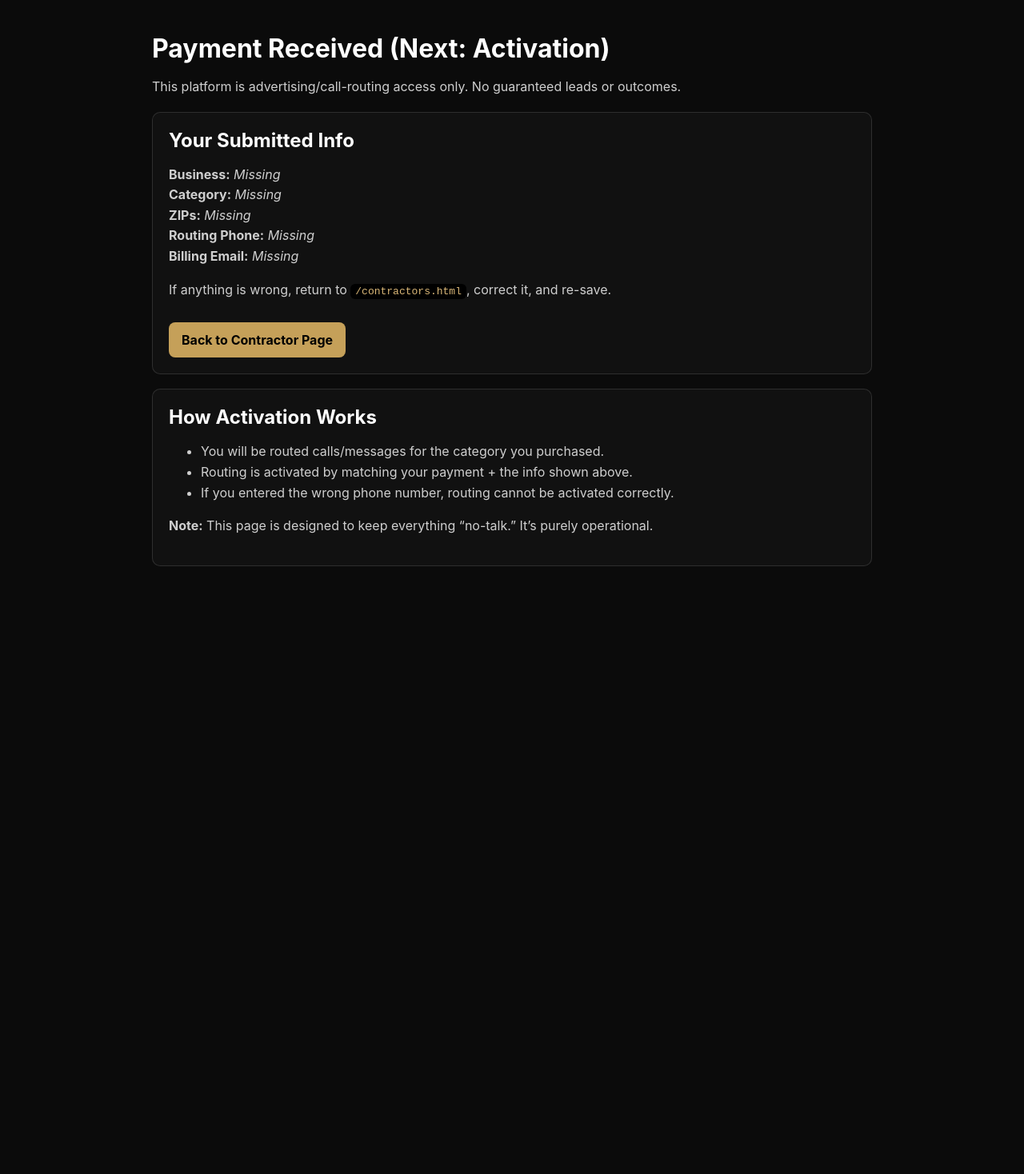
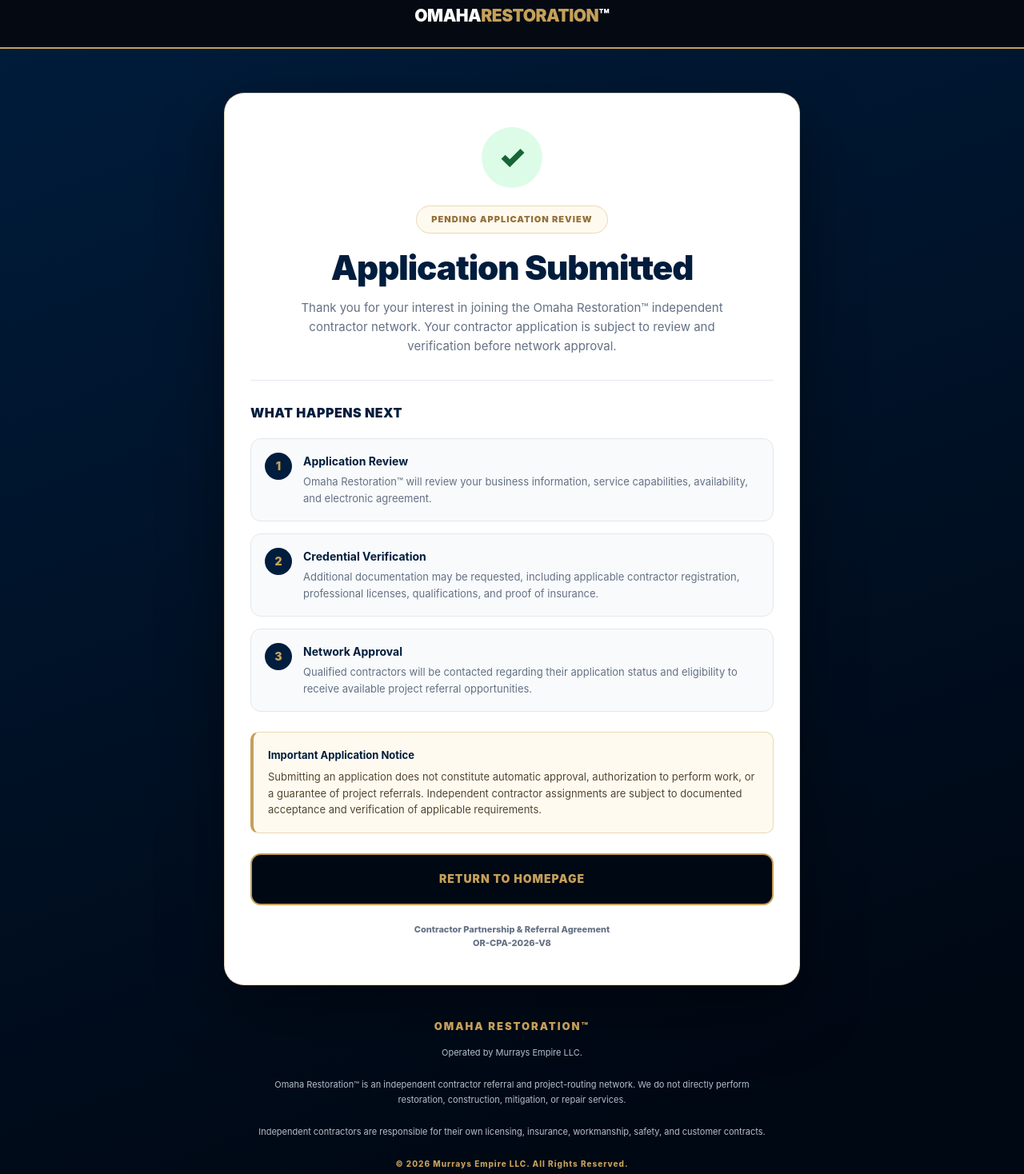
Before and after one commit to crapsedge/promptplug, a plain HTML site: page contractor-success.html in a window 1280 px wide. Shown: the part 19-1487 px from the top of the page at 80% size. Before the commit the page ends 800 px from the top, so only its background shows below. Drawn offline with Linux system fonts and the light colour scheme.

Commit message:
Update contractor-success.html

```diff
--- a/contractor-success.html
+++ b/contractor-success.html
@@ -1,53 +1,438 @@
 <!DOCTYPE html>
 <html lang="en">
 <head>
-  <meta charset="UTF-8" />
-  <meta name="viewport" content="width=device-width, initial-scale=1.0" />
-  <title>Activation | Omaha Restoration</title>
-  <meta name="robots" content="noindex, nofollow" />
+
+<meta charset="UTF-8">
+
+<meta name="viewport"
+content="width=device-width, initial-scale=1.0">
+
+<meta name="robots" content="noindex,nofollow">
+
+<title>Application Submitted | Omaha Restoration™</title>
+
 <style>
-    body { margin:0; font-family:-apple-system,BlinkMacSystemFont,"Segoe UI",Roboto,sans-serif; background:#0b0b0b; color:#fff; }
-    .wrap { max-width:900px; margin:auto; padding:60px 25px; }
-    .box { background:#111; border:1px solid rgba(255,255,255,0.12); border-radius:10px; padding:20px; margin-top:18px; }
-    h1 { margin:0 0 10px; }
-    p, li { color:#cfcfcf; line-height:1.6; }
-    code { background:#000; padding:2px 6px; border-radius:6px; color:#dab777; }
-    .btn { display:inline-block; margin-top:12px; padding:12px 16px; background:#c5a059; color:#000; text-decoration:none; font-weight:700; border-radius:8px; }
+
+:root{
+--navy:#001d3d;
+--dark:#000814;
+--gold:#c5a059;
+--white:#ffffff;
+--green:#166534;
+--text:#172231;
+--muted:#647184;
+--line:#e3e7ed;
+}
+
+*{
+box-sizing:border-box;
+}
+
+body{
+margin:0;
+min-height:100vh;
+background:linear-gradient(
+160deg,
+var(--navy),
+var(--dark) 85%
+);
+color:var(--white);
+font-family:-apple-system,
+BlinkMacSystemFont,
+"Segoe UI",
+Roboto,
+Arial,
+sans-serif;
+line-height:1.6;
+-webkit-font-smoothing:antialiased;
+}
+
+header{
+background:#050a12;
+border-bottom:2px solid var(--gold);
+padding:22px 20px;
+text-align:center;
+}
+
+.logo{
+font-size:21px;
+font-weight:900;
+text-transform:uppercase;
+letter-spacing:-.5px;
+}
+
+.logo span{
+color:var(--gold);
+}
+
+.wrap{
+max-width:760px;
+margin:0 auto;
+padding:55px 20px 40px;
+}
+
+.card{
+background:var(--white);
+color:var(--text);
+border:1px solid rgba(197,160,89,.4);
+border-radius:25px;
+padding:42px 32px;
+box-shadow:0 30px 80px rgba(0,0,0,.4);
+}
+
+.success-icon{
+width:76px;
+height:76px;
+margin:0 auto 22px;
+border-radius:50%;
+background:#dcfce7;
+color:var(--green);
+display:flex;
+align-items:center;
+justify-content:center;
+font-size:38px;
+font-weight:900;
+}
+
+.status{
+display:table;
+margin:0 auto 20px;
+padding:8px 18px;
+background:#fffaf0;
+color:#947139;
+border:1px solid #ead8b2;
+border-radius:50px;
+font-size:11px;
+font-weight:900;
+letter-spacing:1px;
+text-transform:uppercase;
+}
+
+h1{
+margin:0 0 15px;
+color:var(--navy);
+font-size:clamp(28px,6vw,42px);
+font-weight:900;
+letter-spacing:-1px;
+line-height:1.1;
+text-align:center;
+}
+
+.intro{
+text-align:center;
+font-size:15px;
+color:var(--muted);
+max-width:540px;
+margin:0 auto 30px;
+}
+
+.divider{
+height:1px;
+background:var(--line);
+margin:28px 0;
+}
+
+h2{
+font-size:16px;
+font-weight:900;
+color:var(--navy);
+text-transform:uppercase;
+letter-spacing:.5px;
+margin:0 0 18px;
+}
+
+.step{
+display:flex;
+align-items:flex-start;
+gap:14px;
+margin-bottom:15px;
+padding:17px;
+background:#f8fafc;
+border:1px solid var(--line);
+border-radius:13px;
+}
+
+.number{
+display:flex;
+align-items:center;
+justify-content:center;
+width:34px;
+height:34px;
+flex-shrink:0;
+background:var(--navy);
+color:var(--gold);
+font-size:14px;
+font-weight:900;
+border-radius:50%;
+}
+
+.step strong{
+display:block;
+color:var(--navy);
+font-size:14px;
+margin-bottom:4px;
+}
+
+.step p{
+margin:0;
+font-size:13px;
+color:var(--muted);
+}
+
+.notice{
+background:#fffaf0;
+border:1px solid #ead8b2;
+border-left:4px solid var(--gold);
+border-radius:10px;
+padding:18px;
+margin:25px 0;
+font-size:13px;
+color:#534630;
+}
+
+.notice strong{
+display:block;
+color:var(--navy);
+margin-bottom:6px;
+}
+
+.btn{
+display:block;
+width:100%;
+padding:19px 20px;
+background:var(--dark);
+border:2px solid var(--gold);
+border-radius:13px;
+color:var(--gold);
+text-decoration:none;
+text-align:center;
+font-size:14px;
+font-weight:900;
+text-transform:uppercase;
+letter-spacing:1px;
+transition:.2s ease;
+}
+
+.btn:hover{
+background:var(--gold);
+color:var(--dark);
+}
+
+.reference{
+margin-top:22px;
+text-align:center;
+font-size:11px;
+font-weight:800;
+color:var(--muted);
+}
+
+footer{
+max-width:650px;
+margin:40px auto 0;
+text-align:center;
+color:#b5bfcc;
+font-size:11px;
+line-height:1.8;
+}
+
+.brand{
+color:var(--gold);
+font-weight:900;
+font-size:13px;
+letter-spacing:2px;
+text-transform:uppercase;
+margin-bottom:12px;
+}
+
+.copyright{
+color:var(--gold);
+font-size:10px;
+font-weight:800;
+letter-spacing:1px;
+margin-top:20px;
+}
+
+@media(max-width:600px){
+
+.wrap{
+padding:35px 15px;
+}
+
+.card{
+padding:30px 20px;
+border-radius:20px;
+}
+
+.logo{
+font-size:18px;
+}
+
+.step{
+padding:14px;
+}
+
+}
+
 </style>
+
 </head>
+
 <body>
-  <div class="wrap">
-    <h1>Payment Received (Next: Activation)</h1>
-    <p>This platform is advertising/call-routing access only. No guaranteed leads or outcomes.</p>
 
-    <div class="box">
-      <h2 style="margin:0 0 8px;">Your Submitted Info</h2>
-      <p id="info">Loading…</p>
-      <p>If anything is wrong, return to <code>/contractors.html</code>, correct it, and re-save.</p>
-      <a class="btn" href="/contractors.html">Back to Contractor Page</a>
+<header>
+
+<div class="logo">
+Omaha<span>Restoration</span>™
 </div>
 
-    <div class="box">
-      <h2 style="margin:0 0 8px;">How Activation Works</h2>
-      <ul>
-        <li>You will be routed calls/messages for the category you purchased.</li>
-        <li>Routing is activated by matching your payment + the info shown above.</li>
-        <li>If you entered the wrong phone number, routing cannot be activated correctly.</li>
-      </ul>
-      <p><strong>Note:</strong> This page is designed to keep everything “no-talk.” It’s purely operational.</p>
-    </div>
+</header>
+
+<main class="wrap">
+
+<div class="card">
+
+<div class="success-icon" aria-hidden="true">
+&#10003;
 </div>
 
+<div class="status">
+Pending Application Review
+</div>
+
+<h1>Application Submitted</h1>
+
+<p class="intro">
+Thank you for your interest in joining the
+Omaha Restoration™ independent contractor
+network. Your contractor application is
+subject to review and verification before
+network approval.
+</p>
+
+<div class="divider"></div>
+
+<h2>What Happens Next</h2>
+
+<div class="step">
+
+<div class="number">1</div>
+
+<div>
+
+<strong>Application Review</strong>
+
+<p>
+Omaha Restoration™ will review your
+business information, service capabilities,
+availability, and electronic agreement.
+</p>
+
+</div>
+
+</div>
+
+<div class="step">
+
+<div class="number">2</div>
+
+<div>
+
+<strong>Credential Verification</strong>
+
+<p>
+Additional documentation may be requested,
+including applicable contractor registration,
+professional licenses, qualifications,
+and proof of insurance.
+</p>
+
+</div>
+
+</div>
+
+<div class="step">
+
+<div class="number">3</div>
+
+<div>
+
+<strong>Network Approval</strong>
+
+<p>
+Qualified contractors will be contacted
+regarding their application status and
+eligibility to receive available project
+referral opportunities.
+</p>
+
+</div>
+
+</div>
+
+<div class="notice">
+
+<strong>Important Application Notice</strong>
+
+Submitting an application does not
+constitute automatic approval, authorization
+to perform work, or a guarantee of project
+referrals. Independent contractor assignments
+are subject to documented acceptance and
+verification of applicable requirements.
+
+</div>
+
+<a href="index.html" class="btn">
+Return to Homepage
+</a>
+
+<div class="reference">
+Contractor Partnership &amp; Referral Agreement
+<br>
+OR-CPA-2026-V8
+</div>
+
+</div>
+
+<footer>
+
+<div class="brand">
+Omaha Restoration™
+</div>
+
+Operated by Murrays Empire LLC.
+
+<br><br>
+
+Omaha Restoration™ is an independent
+contractor referral and project-routing
+network. We do not directly perform
+restoration, construction, mitigation,
+or repair services.
+
+<br><br>
+
+Independent contractors are responsible
+for their own licensing, insurance,
+workmanship, safety, and customer contracts.
+
+<div class="copyright">
+
+&copy; <span id="year"></span>
+Murrays Empire LLC. All Rights Reserved.
+
+</div>
+
+</footer>
+
+</main>
+
 <script>
-    const data = JSON.parse(localStorage.getItem("omaha_restoration_contractor") || "{}");
-    const lines = [
-      ["Business", data.bizName],
-      ["Category", data.category],
-      ["ZIPs", data.zips],
-      ["Routing Phone", data.phone],
-      ["Billing Email", data.email]
-    ].map(([k,v]) => `<strong>${k}:</strong> ${v ? v : "<em>Missing</em>"}`).join("<br>");
-    document.getElementById("info").innerHTML = lines;
+
+document.getElementById("year").textContent =
+new Date().getFullYear();
+
 </script>
+
 </body>
 </html>
```
Lines whose indentation alone changed are shown as unchanged.
